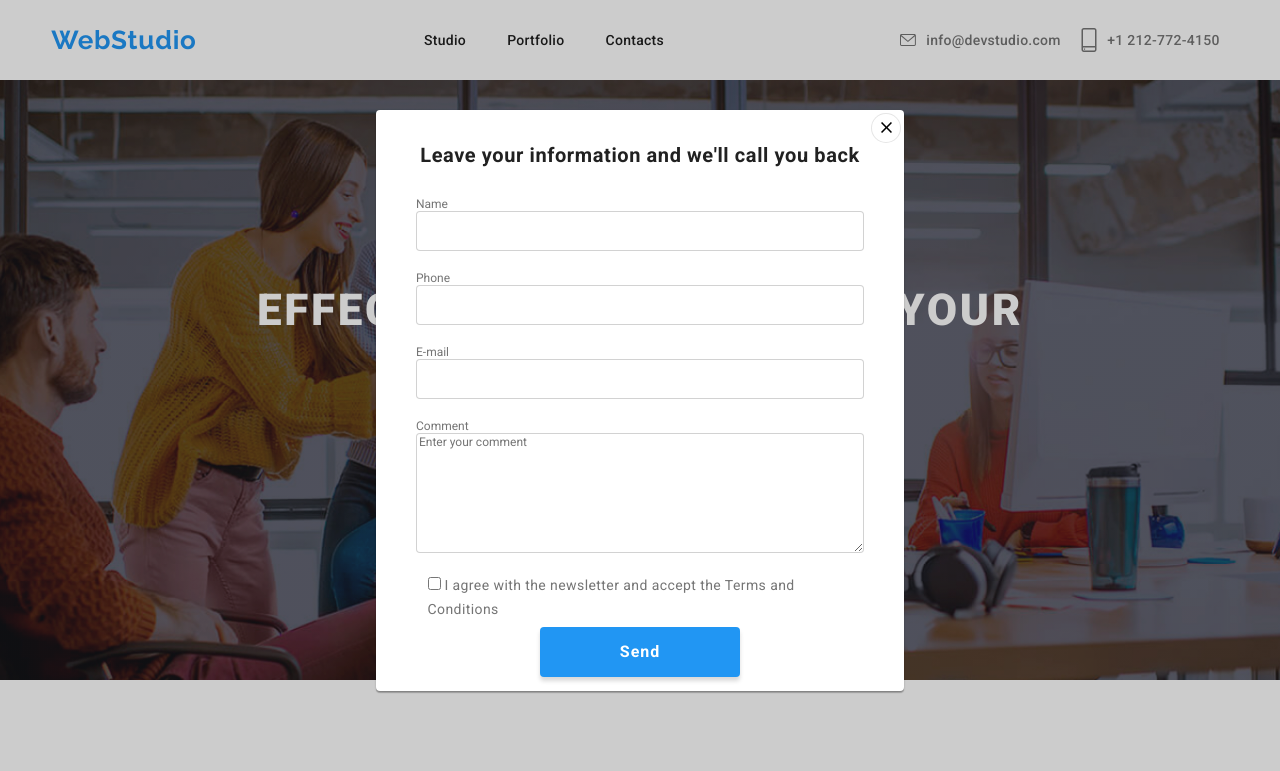
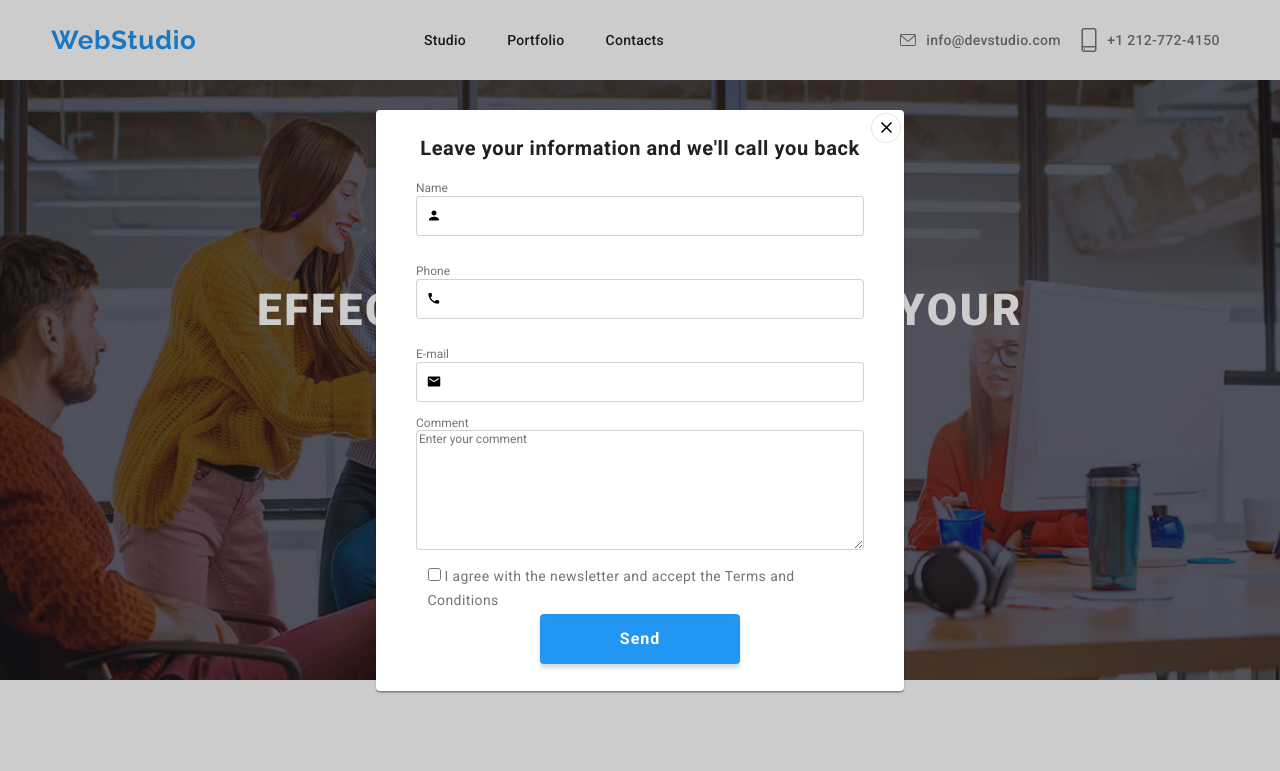
Before and after one commit to martakoss27/goit-markup-hw-06, a plain HTML site: page index.html in a window 1280 px wide. Both pictures are taken after a click on the button "Request our service". Shown: the top 771 px of the page. Drawn offline with nearby package versions, Linux system fonts and the light colour scheme.

Commit message:
modal form icons added

```diff
--- a/css/style.css
+++ b/css/style.css
@@ -273,6 +273,7 @@ h1 {
 .modal-headline {
   width: 448px;
   height: 23px;
+  margin: 0;
 
   font-family: "Roboto";
   font-style: normal;
@@ -289,11 +290,12 @@ h1 {
   flex-direction: column;
   justify-content: center;
   align-items: center;
+  margin: 0;
 }
 .modal-label {
   display: flex;
   flex-direction: column;
-  padding: 10px 0px 10px 0px;
+  padding: 7px 0px 7px 0px;
 
   font-family: "Roboto";
   font-style: normal;
@@ -304,8 +306,8 @@ h1 {
 }
 .checkbox-label {
   width: 425px;
-  height: 24px;
-  padding: 10px 0px 10px 0px;
+  height: 57px;
+  padding: 7px 0px 7px 0px;
   font-family: "Roboto";
   font-style: normal;
   font-weight: 400;
@@ -315,11 +317,30 @@ h1 {
 
   color: #757575;
 }
+.label-name {
+  margin: 0;
+  top: 14px;
+  position: relative;
+}
+.label-name-comment {
+  margin: 0;
+  top: 0;
+  position: relative;
+}
+.modal-icon {
+  position: relative;
+  top: 27px;
+  left: 10px;
+  width: 16px;
+  height: 15px;
+  margin: 0;
+}
 .modal-input {
   width: 448px;
   height: 40px;
   border: 1px solid rgba(33, 33, 33, 0.2);
   border-radius: 4px;
+  cursor: pointer;
 }
 .modal-comment {
   width: 448px;
@@ -327,10 +348,14 @@ h1 {
   border: 1px solid rgba(33, 33, 33, 0.2);
   border-radius: 4px;
 }
+.button-lable {
+  display: flex;
+  align-items: center;
+  margin: 0;
+}
 .modal-button {
   width: 200px;
   height: 50px;
-  margin-top: 40px;
   background-color: var(--additional-color);
   box-shadow: 0px 4px 4px rgba(0, 0, 0, 0.15);
   border-radius: 4px;
--- a/index.html
+++ b/index.html
@@ -76,26 +76,34 @@
                   <use href="./images/icons.svg#icon-close-x"></use>
                 </svg>
               </button>
-
               <p class="modal-headline">
                 Leave your information and we'll call you back
               </p>
               <!--Modal Form-->
               <form class="modal-form" name="modal-form" validate>
                 <label class="modal-label">
-                  Name
+                  <p class="label-name">Name</p>
+                  <svg class="modal-icon">
+                    <use href="./images/icons.svg#icon-person-black"></use>
+                  </svg>
                   <input class="modal-input" type="text" name="name" />
                 </label>
                 <label class="modal-label">
-                  Phone
+                  <p class="label-name">Phone</p>
+                  <svg class="modal-icon">
+                    <use href="./images/icons.svg#icon-phone-black"></use>
+                  </svg>
                   <input class="modal-input" type="tel" name="phone-number" />
                 </label>
                 <label class="modal-label">
-                  E-mail
+                  <p class="label-name">E-mail</p>
+                  <svg class="modal-icon">
+                    <use href="./images/icons.svg#icon-email-black"></use>
+                  </svg>
                   <input class="modal-input" type="email" name="modal-email" />
                 </label>
                 <label class="modal-label">
-                  Comment
+                  <p class="label-name-comment">Comment</p>
                   <textarea
                     class="modal-comment"
                     name="comment"
@@ -107,7 +115,7 @@
                   I agree with the newsletter and accept the Terms and
                   Conditions
                 </label>
-                <label>
+                <label class="button-lable">
                   <button class="modal-button" type="submit" name="modal-send">
                     Send
                   </button>
```
